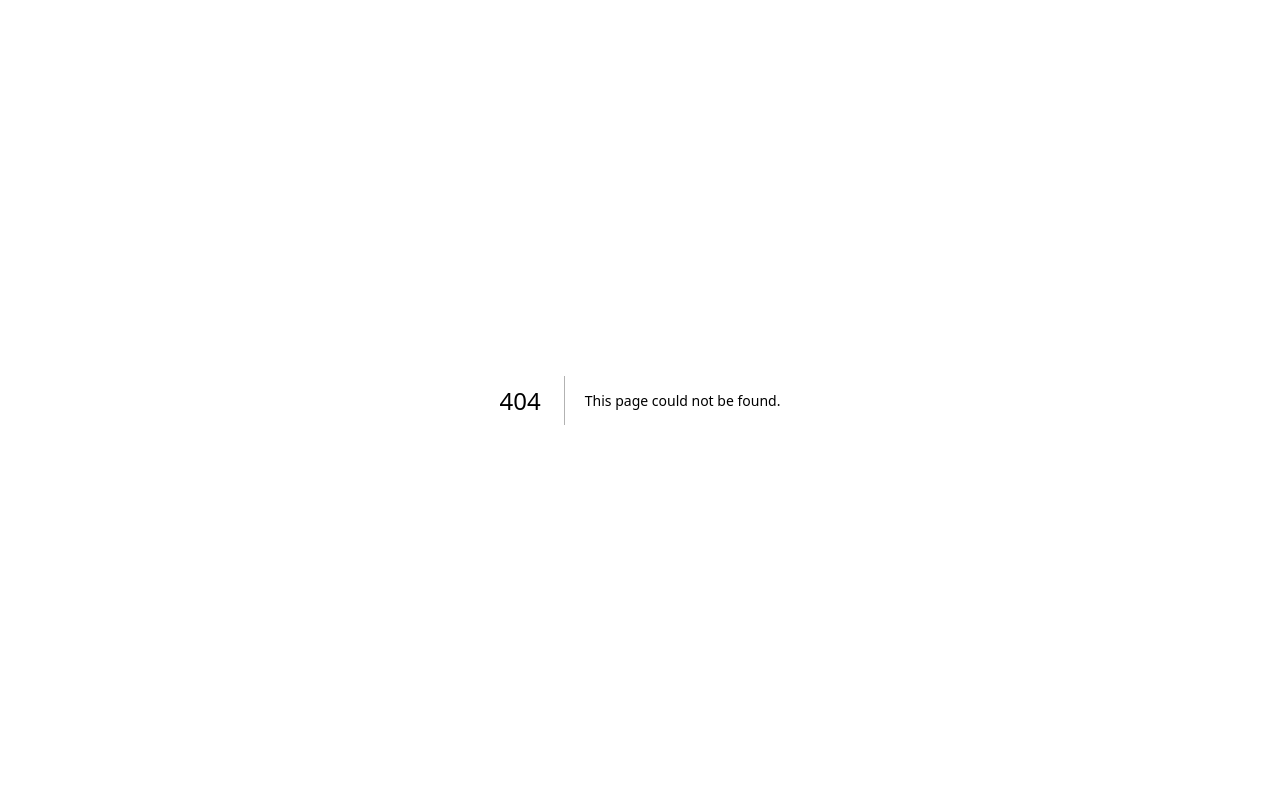
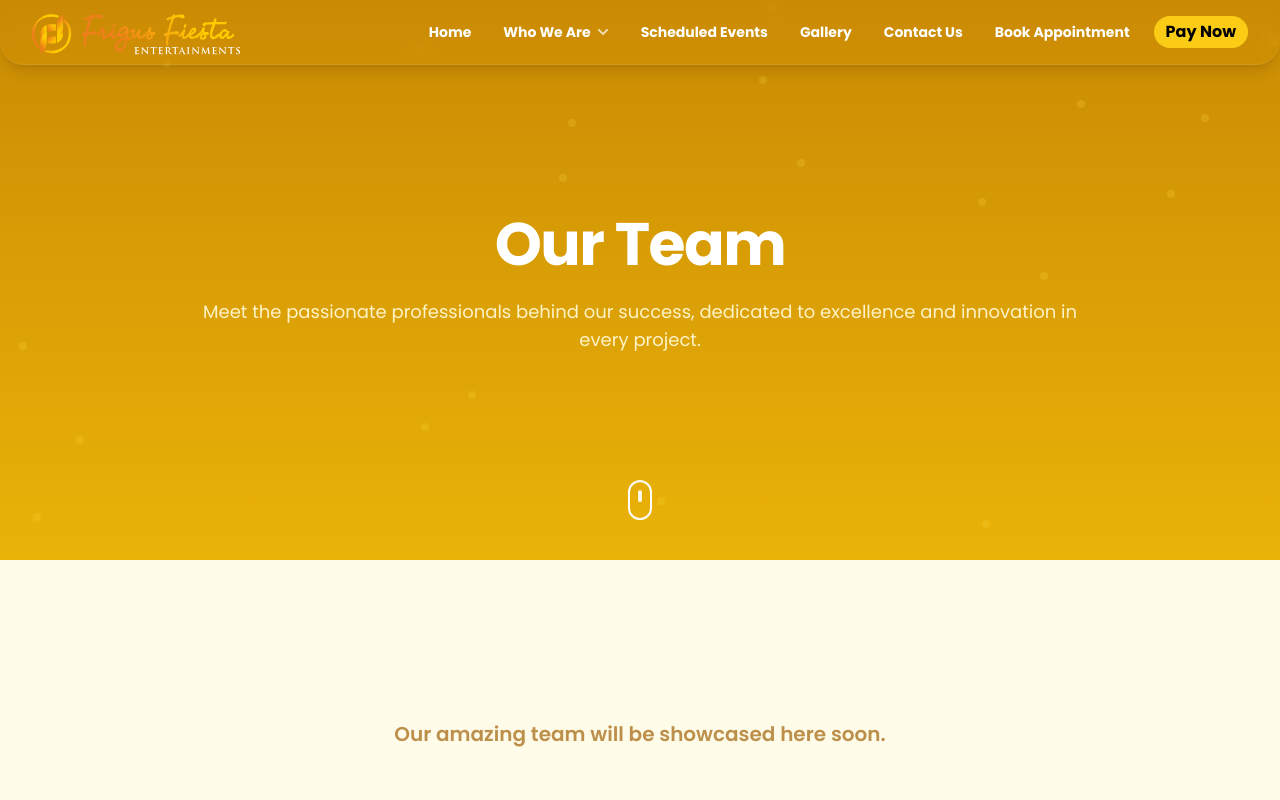
Before and after one commit to frigus-fiesta/main-website-frontend, a Next.js app: page /about/team in a window 1280 px wide. Before the commit this address had no page. Shown: the top 800 px of the page. Built offline with nearby package versions, Linux system fonts and the light colour scheme.

Commit message:
Nazish bhai takes the lead now

```diff
--- /dev/null
+++ b/app/about/team/page.tsx
@@ -0,0 +1,113 @@
+"use client";
+
+import React, { useEffect, useState } from "react";
+import Header from "../../../components/Header";
+import Footer from "../../../components/Footer";
+import { motion } from "framer-motion";
+
+const GoldAnimatedBackground = () => (
+  <div className="pointer-events-none absolute left-0 top-0 -z-10 size-full">
+    <svg
+      className="absolute size-full"
+      preserveAspectRatio="xMidYMid slice"
+      viewBox="0 0 1920 1080"
+    >
+      <path
+        d="M 0 200 C 300 400, 600 100, 900 300 S 1200 500, 1500 200"
+        stroke="#FFD700"
+        strokeWidth="2.5"
+        fill="none"
+        opacity="0.13"
+      />
+      <path
+        d="M 200 800 C 500 600, 800 900, 1100 700 S 1400 500, 1700 800"
+        stroke="#FFB300"
+        strokeWidth="1.5"
+        fill="none"
+        opacity="0.13"
+      />
+      <path
+        d="M 400 100 C 700 300, 1000 50, 1300 250 S 1600 400, 1900 150"
+        stroke="#FFECB3"
+        strokeWidth="1.5"
+        fill="none"
+        opacity="0.13"
+      />
+      <path
+        d="M 100 900 C 400 700, 700 950, 1000 750 S 1300 550, 1600 900"
+        stroke="#FFC107"
+        strokeWidth="1.5"
+        fill="none"
+        opacity="0.13"
+      />
+    </svg>
+  </div>
+);
+
+export default function AboutTeamPage() {
+  const [isVisible, setIsVisible] = useState(false);
+  useEffect(() => {
+    setIsVisible(true);
+  }, []);
+
+  return (
+    <div className="relative min-h-screen overflow-x-hidden">
+      <GoldAnimatedBackground />
+      <Header />
+      <div className="relative h-[90vh] overflow-hidden pt-10 md:h-[70vh]">
+        <div className="absolute inset-0 bg-gradient-to-t from-yellow-500 to-yellow-600"></div>
+        <div className="absolute inset-0">
+          {[...Array(20)].map((_, i) => (
+            <div
+              key={i}
+              className="absolute size-2 rounded-full bg-yellow-300 opacity-20"
+              style={{
+                left: `${Math.random() * 100}%`,
+                top: `${Math.random() * 100}%`,
+                animation: `float ${3 + Math.random() * 4}s ease-in-out infinite`,
+                animationDelay: `${Math.random() * 2}s`,
+              }}
+            ></div>
+          ))}
+        </div>
+        <div
+          className={`relative z-10 flex h-full items-center justify-center px-6 text-center transition-all duration-1000 ease-out ${
+            isVisible ? "translate-y-0 opacity-100" : "translate-y-8 opacity-0"
+          }`}
+        >
+          <div className="max-w-4xl">
+            <h1 className="animate-fade-in-up mb-6 text-4xl font-bold tracking-tight text-white md:text-6xl">
+              <span className="animate-text-shimmer inline-block text-white">
+                Our Team
+              </span>
+            </h1>
+            <p
+              className={`text-md mb-8 leading-relaxed text-amber-100 transition-all delay-300 duration-1000 ease-out md:text-lg ${
+                isVisible
+                  ? "translate-y-0 opacity-100"
+                  : "translate-y-4 opacity-0"
+              }`}
+            >
+              Meet the passionate professionals behind our success, dedicated to
+              excellence and innovation in every project.
+            </p>
+          </div>
+        </div>
+        <div className="absolute bottom-8 left-1/2 -translate-x-1/2">
+          <div className="flex h-10 w-6 animate-bounce justify-center rounded-full border-2 border-white">
+            <div className="mt-2 h-3 w-1 animate-pulse rounded-full bg-white"></div>
+          </div>
+        </div>
+      </div>
+      <div className="relative min-h-[40vh] bg-gradient-to-br from-amber-50 to-yellow-50 pb-10 pt-28">
+        <div className="mx-auto max-w-4xl px-4">
+          {/* Team members grid or content can go here */}
+          <div className="text-center text-xl text-yellow-700 font-semibold opacity-70 py-12">
+            Our amazing team will be showcased here soon.
+          </div>
+        </div>
+      </div>
+      <Footer />
+    </div>
+  );
+}
--- a/components/Footer.tsx
+++ b/components/Footer.tsx
@@ -148,7 +148,7 @@ const Footer = () => {
           <div className="border-t border-white border-opacity-30 pt-8 text-center">
             <div className="flex flex-col items-center justify-between space-y-4 md:flex-row md:space-y-0">
               <p className="text-sm text-white">
-                ©2025 Frigus Fiesta | Developed by{" "}
+                Â©2025 Frigus Fiesta | Developed by{" "}
                 <Link
                   href={`https://www.electroplix.com/`}
                   className="cursor-pointer font-semibold text-yellow-200 transition-colors duration-300 hover:underline hover:underline-offset-1"
--- a/components/Header.tsx
+++ b/components/Header.tsx
@@ -1,36 +1,36 @@
 /* eslint-disable tailwindcss/migration-from-tailwind-2 */
 "use client";
-import React, { useState, useEffect } from 'react';
-import Link from 'next/link';
-import Image from 'next/image';
-import { usePathname } from 'next/navigation';
-import { FaChevronDown } from 'react-icons/fa';
-import { motion, AnimatePresence } from 'framer-motion';
+import React, { useState, useEffect } from "react";
+import Link from "next/link";
+import Image from "next/image";
+import { usePathname } from "next/navigation";
+import { FaChevronDown } from "react-icons/fa";
+import { motion, AnimatePresence } from "framer-motion";
 
 const navLinks = [
-    { href: '/', label: 'Home' },
+  { href: "/", label: "Home" },
   {
-        href: '/',
-        label: 'Who We Are',
+    href: "/",
+    label: "Who We Are",
     dropdown: [
-            { href: '/about/story', label: 'About us' },
-            { href: '/about/FAQ', label: 'FAQ`s' },
-            { href: '/about/team', label: 'Our Team' },
-            { href: '/about/careers', label: 'Career with us' },
-        ]
+      { href: "/about/story", label: "About us" },
+      { href: "/about/FAQ", label: "FAQ`s" },
+      { href: "/about", label: "Our Team" },
+      { href: "/about/careers", label: "Career with us" },
+    ],
   },
   {
-        href: '/scheduled-events',
-        label: 'Scheduled Events',
+    href: "/scheduled-events",
+    label: "Scheduled Events",
   },
-    { href: '/gallery', label: 'Gallery' },
-    { href: '/contactus', label: 'Contact Us' },
-    { href: '/appointment', label: "Book Appointment" },
+  { href: "/gallery", label: "Gallery" },
+  { href: "/contactus", label: "Contact Us" },
+  { href: "/appointment", label: "Book Appointment" },
 ];
 
-const goldHoverColor = 'hover:text-yellow-400';
-const transparentNavTextColor = 'text-white';
-const solidNavTextColor = 'text-gray-800';
+const goldHoverColor = "hover:text-yellow-400";
+const transparentNavTextColor = "text-white";
+const solidNavTextColor = "text-gray-800";
 
 const Header = () => {
   const [isOpen, setIsOpen] = useState(false);
@@ -38,36 +38,43 @@ const Header = () => {
   const [hoveredItem, setHoveredItem] = useState<string | null>(null);
   const [openDropdown, setOpenDropdown] = useState<string | null>(null);
   const pathname = usePathname();
-    const isHomepage = pathname === '/';
 
   useEffect(() => {
     const handleScroll = () => {
       setHasScrolled(window.scrollY > 20);
     };
+    window.addEventListener("scroll", handleScroll);
+    handleScroll();
+    return () => window.removeEventListener("scroll", handleScroll);
+  }, []);
 
-        if (isHomepage) {
-            window.addEventListener('scroll', handleScroll);
-            handleScroll();
-
-            return () => window.removeEventListener('scroll', handleScroll);
-        } else {
-            setHasScrolled(true);
-        }
-    }, [pathname, isHomepage]);
-
-    const isTransparent = isHomepage && !hasScrolled;
-    const navTextColor = isTransparent ? transparentNavTextColor : solidNavTextColor;
+  const isStaticBlack =
+    pathname === "/terms_and_conditions" || pathname === "/privacy_and_policy";
+  const isTransparent = !isStaticBlack && !hasScrolled;
+  const navTextColor = isStaticBlack
+    ? "text-white"
+    : isTransparent
+      ? "text-gray-900"
+      : "text-white";
 
   const toggleMobileDropdown = (label: string) => {
     setOpenDropdown(openDropdown === label ? null : label);
-    }
+  };
 
   return (
-      <header className={`fixed inset-x-0 top-0 z-50 transition-all duration-300 ${isTransparent ? 'bg-transparent' : 'bg-white/90 shadow-md'}`}>
+    <header
+      className={`fixed inset-x-0 top-0 z-50 transition-all duration-300 backdrop-blur border-b border-white/10 shadow-lg rounded-b-2xl md:rounded-b-3xl ${isStaticBlack ? "bg-black/80" : isTransparent ? "bg-transparent" : "bg-black/60"}`}
+    >
       <div className="container mx-auto px-4 sm:px-6 xl:px-8">
         <div className="flex h-16 items-center justify-between">
           <Link href="/" className="shrink-0">
-              <Image src="/assets/friguslogo.svg" alt='logo' width={100000} height={100000} className='mt-2 size-44 md:mt-1 lg:size-52'/>
+            <Image
+              src="/assets/friguslogo.svg"
+              alt="logo"
+              width={100000}
+              height={100000}
+              className="mt-2 size-44 md:mt-1 lg:size-52"
+            />
           </Link>
           <div className="hidden items-center space-x-6 xl:flex">
             <nav className="flex space-x-8">
@@ -75,15 +82,19 @@ const Header = () => {
                 <div
                   key={link.label}
                   className="relative"
-                    onMouseEnter={() => link.dropdown && setHoveredItem(link.label)}
+                  onMouseEnter={() =>
+                    link.dropdown && setHoveredItem(link.label)
+                  }
                   onMouseLeave={() => link.dropdown && setHoveredItem(null)}
                 >
                   <Link
                     href={link.href}
-                      className={`group relative flex items-center text-sm font-bold transition-colors duration-300 ${navTextColor} ${goldHoverColor}`}
+                    className={`group relative flex items-center text-sm font-bold transition-colors duration-300 ${isTransparent ? "text-white" : "text-white"} ${goldHoverColor}`}
                   >
                     {link.label}
-                      {link.dropdown && <FaChevronDown className="ml-1.5 size-3 opacity-70" />}
+                    {link.dropdown && (
+                      <FaChevronDown className="ml-1.5 size-3 opacity-70" />
+                    )}
                   </Link>
                   <AnimatePresence>
                     {link.dropdown && hoveredItem === link.label && (
@@ -91,13 +102,13 @@ const Header = () => {
                         initial={{ opacity: 0, y: 10 }}
                         animate={{ opacity: 1, y: 0 }}
                         exit={{ opacity: 0, y: 10 }}
-                          className="absolute left-0 top-full mt-2 w-48 rounded-md bg-white p-2 uppercase shadow-xl ring-1 ring-black ring-opacity-5"
+                        className={`absolute left-0 top-full mt-2 w-48 rounded-md ${isTransparent ? "bg-black/60" : "bg-black/60"} backdrop-blur-md p-2 uppercase shadow-xl ring-1 ring-white ring-opacity-10`}
                       >
-                          {link.dropdown.map(subLink => (
+                        {link.dropdown.map((subLink) => (
                           <Link
                             key={subLink.label}
                             href={subLink.href}
-                              className={`block px-3 py-2 text-sm ${solidNavTextColor} ${goldHoverColor} rounded-md`}
+                            className={`block px-3 py-2 text-sm text-white ${goldHoverColor} rounded-md`}
                           >
                             {subLink.label}
                           </Link>
@@ -108,14 +119,32 @@ const Header = () => {
                 </div>
               ))}
             </nav>
-              <Link href="/pay" className={`rounded-full bg-gradient-to-r from-yellow-400 to-yellow-400 px-3 py-1 font-bold text-white`}>
+            <Link
+              href="/pay"
+              className={`rounded-full bg-gradient-to-r from-yellow-400 to-yellow-400 px-3 py-1 font-bold text-black`}
+            >
               Pay Now
             </Link>
           </div>
           <div className="flex items-center xl:hidden">
-              <button onClick={() => setIsOpen(!isOpen)} className={`focus:outline-none ${navTextColor}`}>
-                <svg className="size-6" fill="none" viewBox="0 0 24 24" stroke="currentColor">
-                  <path strokeLinecap="round" strokeLinejoin="round" strokeWidth="2" d={isOpen ? "M6 18L18 6M6 6l12 12" : "M4 6h16M4 12h16M4 18h16"} />
+            <button
+              onClick={() => setIsOpen(!isOpen)}
+              className={`focus:outline-none ${isTransparent ? "text-white" : "text-white"}`}
+            >
+              <svg
+                className="size-6"
+                fill="none"
+                viewBox="0 0 24 24"
+                stroke="currentColor"
+              >
+                <path
+                  strokeLinecap="round"
+                  strokeLinejoin="round"
+                  strokeWidth="2"
+                  d={
+                    isOpen ? "M6 18L18 6M6 6l12 12" : "M4 6h16M4 12h16M4 18h16"
+                  }
+                />
               </svg>
             </button>
           </div>
@@ -132,39 +161,65 @@ const Header = () => {
               onClick={() => setIsOpen(false)}
             />
             <motion.div
-                    initial={{ x: '100%' }}
+              initial={{ x: "100%" }}
               animate={{ x: 0 }}
-                    exit={{ x: '100%' }}
-                    transition={{ type: 'spring', stiffness: 300, damping: 30 }}
-                    className="fixed right-0 top-0 z-50 h-full w-72 bg-white shadow-xl xl:hidden"
+              exit={{ x: "100%" }}
+              transition={{ type: "spring", stiffness: 300, damping: 30 }}
+              className="fixed right-0 top-0 z-50 h-full w-72 bg-black shadow-xl xl:hidden"
             >
               <div className="flex h-full flex-col p-5">
                 <div className="flex justify-end">
-                  <button onClick={() => setIsOpen(false)} className="text-gray-500 hover:text-gray-700">
-                    <svg className="size-6" fill="none" viewBox="0 0 24 24" stroke="currentColor">
-                      <path strokeLinecap="round" strokeLinejoin="round" strokeWidth="2" d="M6 18L18 6M6 6l12 12" />
+                  <button
+                    onClick={() => setIsOpen(false)}
+                    className="text-white hover:text-yellow-400"
+                  >
+                    <svg
+                      className="size-6"
+                      fill="none"
+                      viewBox="0 0 24 24"
+                      stroke="currentColor"
+                    >
+                      <path
+                        strokeLinecap="round"
+                        strokeLinejoin="round"
+                        strokeWidth="2"
+                        d="M6 18L18 6M6 6l12 12"
+                      />
                     </svg>
                   </button>
                 </div>
-                <nav className="mt-8 grow">
+                <nav className="mt-8 grow text-white">
                   {navLinks.map((link) => (
-                    <div key={link.label} className="border-b border-gray-100 py-2">
+                    <div
+                      key={link.label}
+                      className="border-b border-white/10 py-2"
+                    >
                       {link.dropdown ? (
                         <div>
-                          <button onClick={() => toggleMobileDropdown(link.label)} className={`flex w-full items-center justify-between px-4 py-2 text-gray-700 ${goldHoverColor}`}>
+                          <button
+                            onClick={() => toggleMobileDropdown(link.label)}
+                            className={`flex w-full items-center justify-between px-4 py-2 text-white ${goldHoverColor}`}
+                          >
                             <span>{link.label}</span>
-                            <FaChevronDown className={`size-4 transition-transform ${openDropdown === link.label ? 'rotate-180' : ''}`} />
+                            <FaChevronDown
+                              className={`size-4 transition-transform text-yellow-400 ${openDropdown === link.label ? "rotate-180" : ""}`}
+                            />
                           </button>
                           <AnimatePresence>
                             {openDropdown === link.label && (
                               <motion.div
                                 initial={{ height: 0, opacity: 0 }}
-                                                    animate={{ height: 'auto', opacity: 1 }}
+                                animate={{ height: "auto", opacity: 1 }}
                                 exit={{ height: 0, opacity: 0 }}
                                 className="overflow-hidden pl-8"
                               >
-                              {link.dropdown.map(subLink => (
-                                <Link key={subLink.label} href={subLink.href} onClick={() => setIsOpen(false)} className={`block px-4 py-2 text-sm uppercase text-gray-600 ${goldHoverColor}`}>
+                                {link.dropdown.map((subLink) => (
+                                  <Link
+                                    key={subLink.label}
+                                    href={subLink.href}
+                                    onClick={() => setIsOpen(false)}
+                                    className={`block px-4 py-2 text-sm uppercase text-white ${goldHoverColor}`}
+                                  >
                                     {subLink.label}
                                   </Link>
                                 ))}
@@ -173,7 +228,11 @@ const Header = () => {
                           </AnimatePresence>
                         </div>
                       ) : (
-                                      <Link href={link.href} onClick={() => setIsOpen(false)} className={`block px-4 py-2 text-gray-700 ${goldHoverColor}`}>
+                        <Link
+                          href={link.href}
+                          onClick={() => setIsOpen(false)}
+                          className={`block px-4 py-2 text-white ${goldHoverColor}`}
+                        >
                           {link.label}
                         </Link>
                       )}
@@ -181,7 +240,10 @@ const Header = () => {
                   ))}
                 </nav>
                 <div className="mt-auto p-4">
-                  <Link href="/pay" className={`block w-full rounded-full bg-gradient-to-r from-yellow-500 to-yellow-500 px-5 py-2.5 text-center font-bold text-white`}>
+                  <Link
+                    href="/pay"
+                    className={`block w-full rounded-full bg-gradient-to-r from-yellow-500 to-yellow-500 px-5 py-2.5 text-center font-bold text-black`}
+                  >
                     Pay Now
                   </Link>
                 </div>
--- a/components/ui/3d-card.tsx
+++ /dev/null
@@ -1,78 +0,0 @@
-"use client";
-import React from "react";
-import { motion, useMotionValue, useTransform } from "framer-motion";
-
-interface CardBodyProps extends React.HTMLAttributes<HTMLDivElement> {
-  children: React.ReactNode;
-  className?: string;
-}
-
-export const CardContainer = ({
-  children,
-  className = "",
-}: {
-  children: React.ReactNode;
-  className?: string;
-}) => <div className={`[perspective:1000px] ${className}`}>{children}</div>;
-
-export const CardBody = React.forwardRef<HTMLDivElement, CardBodyProps>(
-  ({ children, className = "", style, ...props }, ref) => {
-    const x = useMotionValue(0.5);
-    const y = useMotionValue(0.5);
-    const rotateX = useTransform(y, [0, 1], [12, -12]);
-    const rotateY = useTransform(x, [0, 1], [-12, 12]);
-
-    function handleMouseMove(e: React.MouseEvent<HTMLDivElement, MouseEvent>) {
-      const rect = e.currentTarget.getBoundingClientRect();
-      const px = (e.clientX - rect.left) / rect.width;
-      const py = (e.clientY - rect.top) / rect.height;
-      x.set(px);
-      y.set(py);
-    }
-
-    function handleMouseLeave() {
-      x.set(0.5);
-      y.set(0.5);
-    }
-
-    React.useEffect(() => {
-      x.set(0.5);
-      y.set(0.5);
-    }, [x, y]);
-
-    return (
-      <motion.div
-        ref={ref}
-        className={`relative flex flex-col items-center justify-center rounded-xl border bg-white shadow-xl transition-transform duration-300 hover:shadow-2xl ${className}`}
-        style={{
-          ...style,
-          transformStyle: "preserve-3d",
-          rotateX,
-          rotateY,
-        }}
-        onMouseMove={handleMouseMove}
-        onMouseLeave={handleMouseLeave}
-        {...(props as any)}
-      >
-        {children}
-      </motion.div>
-    );
-  }
-);
-CardBody.displayName = "CardBody";
-
-export const CardItem = ({
-  children,
-  className = "",
-  as: Comp = "div",
-  ...props
-}: {
-  children: React.ReactNode;
-  className?: string;
-  as?: any;
-  [key: string]: any;
-}) => (
-  <Comp className={className} {...props}>
-    {children}
-  </Comp>
-);
```
Lines whose indentation alone changed are shown as unchanged.
